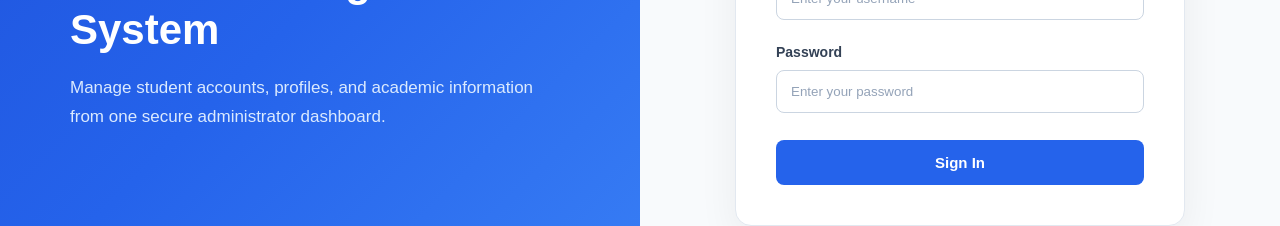
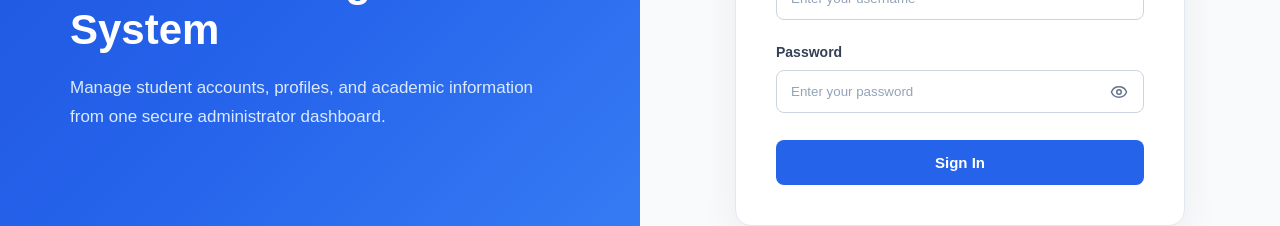
Before and after one commit to sangeerththanan-academic/student-management-system, a React (Vite) app in the folder frontend/: page /login in a window 1280 px wide. Shown: the part 404-630 px from the top of the page. Built offline with nearby package versions, Linux system fonts and the light colour scheme; no server answers.

Commit message:
feat: add show password hide password toggles for password input fields

```diff
--- a/frontend/src/components/LoginFormSection.jsx
+++ b/frontend/src/components/LoginFormSection.jsx
@@ -1,9 +1,11 @@
 import { useState } from "react";
+import { Eye, EyeOff } from "lucide-react";
 
 function LoginFormSection({ onSubmit, loading, error }) {
 
     const [username, setUsername] = useState("");
     const [password, setPassword] = useState("");
+    const [showPassword, setShowPassword] = useState(false);
 
     const handleSubmit = (event) => {
         event.preventDefault();
@@ -72,9 +74,10 @@ function LoginFormSection({ onSubmit, loading, error }) {
                             Password
                         </label>
 
+                        <div className="password-input-wrapper">
                             <input
                                 id="password"
-                            type="password"
+                                type={showPassword ? "text" : "password"}
                                 value={password}
                                 onChange={(event) =>
                                     setPassword(event.target.value)
@@ -84,6 +87,22 @@ function LoginFormSection({ onSubmit, loading, error }) {
                                 disabled={loading}
                                 required
                             />
+
+                            <button
+                                type="button"
+                                className="password-toggle-btn"
+                                onClick={() => setShowPassword((prev) => !prev)}
+                                aria-label={showPassword ? "Hide password" : "Show password"}
+                                aria-pressed={showPassword}
+                                disabled={loading}
+                            >
+                                {showPassword ? (
+                                    <EyeOff size={18} className="eye-icon" aria-hidden="true" />
+                                ) : (
+                                    <Eye size={18} className="eye-icon" aria-hidden="true" />
+                                )}
+                            </button>
+                        </div>
 
                     </div>
 
--- a/frontend/src/components/StudentFormModal.jsx
+++ b/frontend/src/components/StudentFormModal.jsx
@@ -1,4 +1,5 @@
 import { useEffect, useState } from "react";
+import { Eye, EyeOff } from "lucide-react";
 
 import apiRequest from "../services/api";
 
@@ -19,6 +20,7 @@ function StudentFormModal({
         password: ""
     });
 
+    const [showPassword, setShowPassword] = useState(false);
     const [formLoading, setFormLoading] = useState(false);
     const [formError, setFormError] = useState("");
     const [fieldErrors, setFieldErrors] = useState({});
@@ -48,6 +50,7 @@ function StudentFormModal({
             });
         }
 
+        setShowPassword(false);
         setFormError("");
         setFieldErrors({});
         setTouched({});
@@ -90,7 +93,7 @@ function StudentFormModal({
                 return null;
 
             case "password":
-                if (editingStudent) return null;
+                if (editingStudent && !value) return null;
                 if (!value) return "Password is required.";
                 if (value.length < 8) return "Password must be at least 8 characters.";
                 if (!/[A-Z]/.test(value)) return "Password must include an uppercase letter.";
@@ -107,7 +110,9 @@ function StudentFormModal({
 
     const validateAll = () => {
         const fields = ["registrationNo", "firstName", "lastName", "email", "phoneNumber"];
-        if (!editingStudent) fields.push("password");
+        if (!editingStudent || (formData.password && formData.password.trim() !== "")) {
+            fields.push("password");
+        }
 
         const errors = {};
         fields.forEach((name) => {
@@ -142,6 +147,7 @@ function StudentFormModal({
 
 
     const handleClose = () => {
+        setShowPassword(false);
         setFormError("");
         setFieldErrors({});
         setTouched({});
@@ -156,7 +162,10 @@ function StudentFormModal({
 
         // Mark all fields touched & run full validation
         const errors = validateAll();
-        const allFields = ["registrationNo", "firstName", "lastName", "email", "phoneNumber", "password"];
+        const allFields = ["registrationNo", "firstName", "lastName", "email", "phoneNumber"];
+        if (!editingStudent || (formData.password && formData.password.trim() !== "")) {
+            allFields.push("password");
+        }
         const allTouched = {};
         allFields.forEach((f) => { allTouched[f] = true; });
         setTouched(allTouched);
@@ -171,17 +180,22 @@ function StudentFormModal({
             setFormLoading(true);
 
             if (editingStudent) {
-                await apiRequest(
-                    `/api/students/${editingStudent.student_id}`,
-                    {
-                        method: "PUT",
-                        body: JSON.stringify({
+                const updatePayload = {
                     registrationNo: formData.registrationNo.trim(),
                     firstName: formData.firstName.trim(),
                     lastName: formData.lastName.trim(),
                     email: formData.email.trim(),
                     phoneNumber: formData.phoneNumber.trim()
-                        })
+                };
+                if (formData.password && formData.password.trim() !== "") {
+                    updatePayload.password = formData.password;
+                }
+
+                await apiRequest(
+                    `/api/students/${editingStudent.student_id}`,
+                    {
+                        method: "PUT",
+                        body: JSON.stringify(updatePayload)
                     }
                 );
             } else {
@@ -232,7 +246,11 @@ function StudentFormModal({
     if (!show) return null;
 
     // Helper: render one form field with inline error
-    const renderField = (label, name, type = "text", hint = "") => (
+    const renderField = (label, name, type = "text", hint = "") => {
+        const isPassword = type === "password" || name === "password";
+        const effectiveType = isPassword ? (showPassword ? "text" : "password") : type;
+
+        return (
             <div
                 key={name}
                 className={`form-group${touched[name] && fieldErrors[name] ? " field-error" : ""}`}
@@ -241,6 +259,37 @@ function StudentFormModal({
                     {label}
                 </label>
 
+                {isPassword ? (
+                    <div className="password-input-wrapper">
+                        <input
+                            id={`sf-${name}`}
+                            type={effectiveType}
+                            name={name}
+                            value={formData[name]}
+                            onChange={handleInputChange}
+                            onBlur={handleBlur}
+                            disabled={formLoading}
+                            autoComplete={editingStudent ? "new-password" : "new-password"}
+                            aria-describedby={`sf-${name}-hint`}
+                            aria-invalid={!!(touched[name] && fieldErrors[name])}
+                        />
+
+                        <button
+                            type="button"
+                            className="password-toggle-btn"
+                            onClick={() => setShowPassword((prev) => !prev)}
+                            aria-label={showPassword ? "Hide password" : "Show password"}
+                            aria-pressed={showPassword}
+                            disabled={formLoading}
+                        >
+                            {showPassword ? (
+                                <EyeOff size={18} className="eye-icon" aria-hidden="true" />
+                            ) : (
+                                <Eye size={18} className="eye-icon" aria-hidden="true" />
+                            )}
+                        </button>
+                    </div>
+                ) : (
                     <input
                         id={`sf-${name}`}
                         type={type}
@@ -249,10 +298,11 @@ function StudentFormModal({
                         onChange={handleInputChange}
                         onBlur={handleBlur}
                         disabled={formLoading}
-                autoComplete={type === "password" ? "new-password" : "off"}
+                        autoComplete="off"
                         aria-describedby={`sf-${name}-hint`}
                         aria-invalid={!!(touched[name] && fieldErrors[name])}
                     />
+                )}
 
                 {touched[name] && fieldErrors[name] ? (
                     <span id={`sf-${name}-hint`} className="field-error-msg">
@@ -265,6 +315,7 @@ function StudentFormModal({
                 ) : null}
             </div>
         );
+    };
 
 
     return (
@@ -348,7 +399,12 @@ function StudentFormModal({
                     "Exactly 10 digits, numbers only."
                 )}
 
-                {!editingStudent && renderField(
+                {editingStudent ? renderField(
+                    "Password (optional)",
+                    "password",
+                    "password",
+                    "Leave blank to keep existing password, or enter new password."
+                ) : renderField(
                     "Password",
                     "password",
                     "password",
--- a/frontend/src/styles/dashboard.css
+++ b/frontend/src/styles/dashboard.css
@@ -315,6 +315,57 @@
 
     box-shadow:
         0 0 0 3px rgba(37, 99, 235, 0.1);
+}
+
+/* ── CR-016: Password visibility toggle ── */
+.student-form .password-input-wrapper {
+    position: relative;
+    display: flex;
+    align-items: center;
+    width: 100%;
+}
+
+.student-form .password-input-wrapper input {
+    width: 100%;
+    padding-right: 42px;
+}
+
+.student-form .password-toggle-btn {
+    position: absolute;
+    right: 8px;
+    top: 50%;
+    transform: translateY(-50%);
+    background: transparent;
+    border: none;
+    padding: 6px;
+    display: inline-flex;
+    align-items: center;
+    justify-content: center;
+    color: #64748b;
+    cursor: pointer;
+    border-radius: 6px;
+    transition: color 0.2s ease, background-color 0.2s ease;
+    line-height: 1;
+}
+
+.student-form .password-toggle-btn:hover:not(:disabled) {
+    color: #1e293b;
+    background-color: #f1f5f9;
+}
+
+.student-form .password-toggle-btn:focus-visible {
+    outline: 2px solid #2563eb;
+    outline-offset: 1px;
+}
+
+.student-form .password-toggle-btn:disabled {
+    cursor: not-allowed;
+    opacity: 0.5;
+}
+
+.student-form .password-toggle-btn .eye-icon {
+    display: block;
+    pointer-events: none;
 }
 
 /* ── CR-004: Inline field validation ── */
--- a/frontend/src/styles/login.css
+++ b/frontend/src/styles/login.css
@@ -235,6 +235,60 @@
 }
 
 /* =========================================================
+   Password Visibility Toggle (CR-016)
+   ========================================================= */
+
+.password-input-wrapper {
+    position: relative;
+    display: flex;
+    align-items: center;
+    width: 100%;
+}
+
+.password-input-wrapper input {
+    width: 100%;
+    padding-right: 44px;
+}
+
+.password-toggle-btn {
+    position: absolute;
+    right: 10px;
+    top: 50%;
+    transform: translateY(-50%);
+    background: transparent;
+    border: none;
+    padding: 6px;
+    display: inline-flex;
+    align-items: center;
+    justify-content: center;
+    color: #64748b;
+    cursor: pointer;
+    border-radius: 6px;
+    transition: color 0.2s ease, background-color 0.2s ease;
+    line-height: 1;
+}
+
+.password-toggle-btn:hover:not(:disabled) {
+    color: #1e293b;
+    background-color: #f1f5f9;
+}
+
+.password-toggle-btn:focus-visible {
+    outline: 2px solid #2563eb;
+    outline-offset: 1px;
+}
+
+.password-toggle-btn:disabled {
+    cursor: not-allowed;
+    opacity: 0.5;
+}
+
+.password-toggle-btn .eye-icon {
+    display: block;
+    pointer-events: none;
+}
+
+/* =========================================================
    Submit Button
    ========================================================= */
 
```
Also changed, not shown: 2 other files (tests, documents, lock files or other folders). Lines whose indentation alone changed are shown as unchanged.
